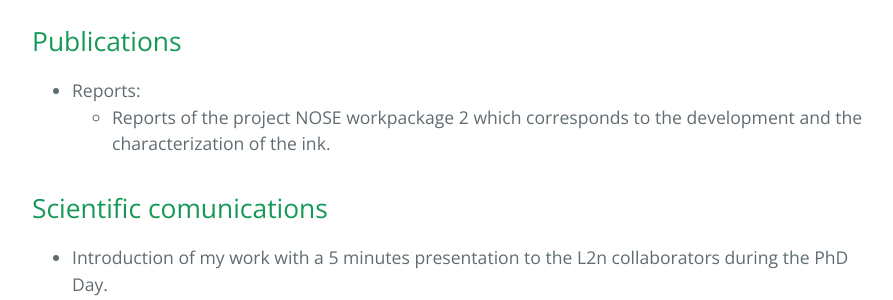
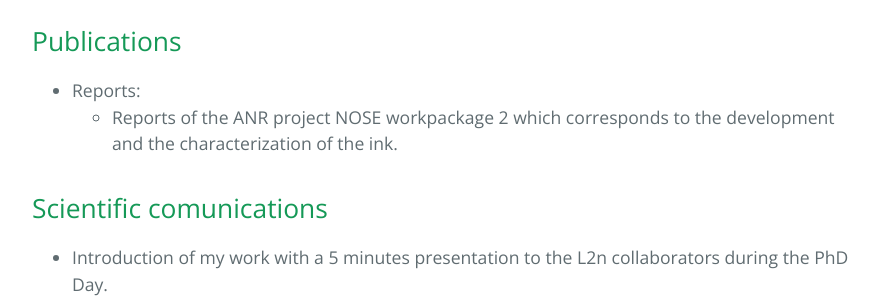
Before and after one commit to Margal10/Margal10.github.io, a Jekyll site: the page built from index.md, in a window 1280 px wide and 1400 px high, scrolled down 567 px. Shown: the part 155-455 px from the top of the window, without its empty margins (192-1085 px from the left). Built offline with Jekyll 4.4.1, drawn with Linux system fonts in a browser that asks for light colours.

Commit message:
Update index.md

```diff
--- a/index.md
+++ b/index.md
@@ -15,7 +15,7 @@ I'm working under the co-direction of **Jérôme Plain** and **Julien Proust** w
 ## Publications
 
 - Reports:
-  - Reports of the project NOSE workpackage 2 which corresponds to the development and the characterization of the ink.
+  - Reports of the ANR project NOSE workpackage 2 which corresponds to the development and the characterization of the ink.
 
 
 ## Scientific comunications
```
Also changed, not shown: other parts of index.md (+1 -0 lines).
